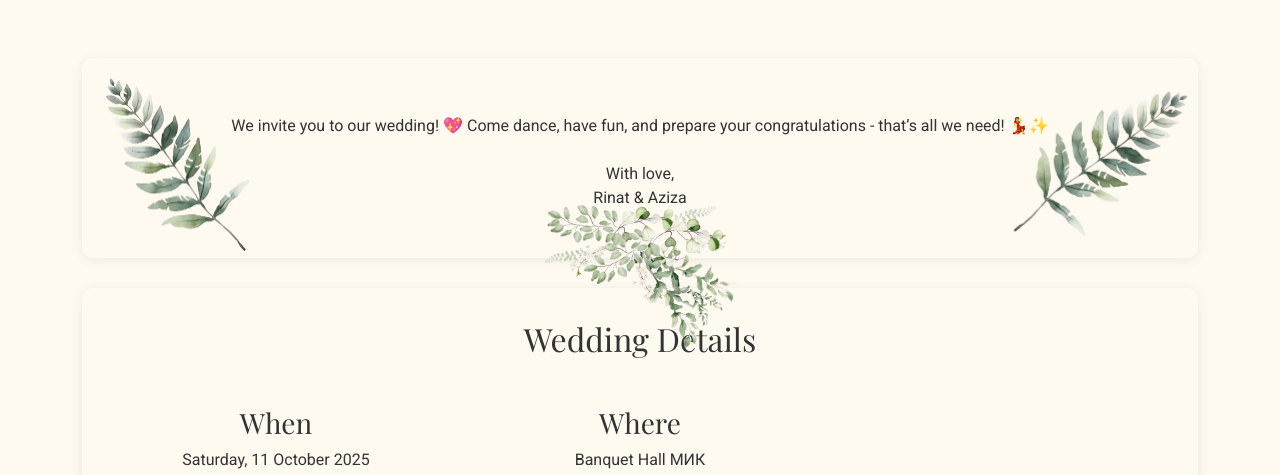
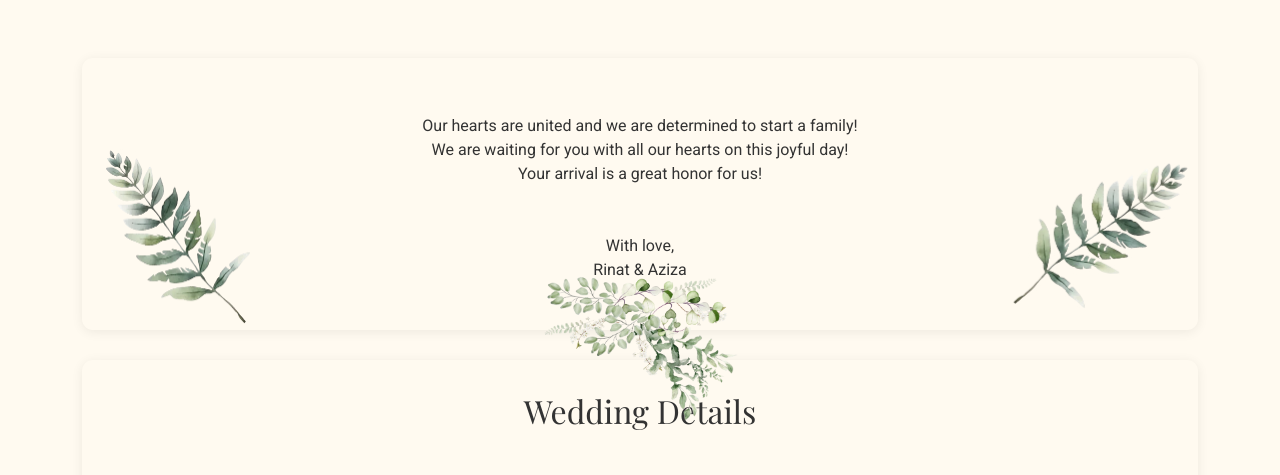
Before and after one commit to B-Rinat/b-rinat.github.io, a plain HTML site: page index.html in a window 1280 px wide. Shown: the part 802-1277 px from the top of the page. Drawn offline with nearby package versions, Linux system fonts and the light colour scheme.

Commit message:
updated text you_are_invited

```diff
--- a/index.html
+++ b/index.html
@@ -573,7 +573,9 @@
             dear_our: "Dear and beloved,",
             with_love_rinat_and_aziza: "With love,<br />Rinat & Aziza<br />",
             getting_married_title: "We're Getting Married!",
-            you_are_invited: `We invite you to our wedding! 💖 Come dance, have fun, and prepare your congratulations - that’s all we need! 💃✨`,
+            you_are_invited: `Our hearts are united and we are determined to start a family! <br />
+We are waiting for you with all our hearts on this joyful day! <br />
+Your arrival is a great honor for us! <br />`,
             details_title: "Wedding Details",
             when_title: "When",
             when_date: "Saturday, 11 October 2025",
@@ -610,8 +612,9 @@
             dear_our: "Дорогие и любимые,",
             with_love_rinat_and_aziza: "С любовью,<br />Ринат & Азиза<br />",
             getting_married_title: "Мы женимся!",
-            you_are_invited: `Приглашаем на нашу свадьбу 💖 Приходите танцевать, веселиться
-                и готовьте свои поздравления - это всё, что нам нужно! 💃✨`,
+            you_are_invited: `Наши сердца объединились, и мы полны решимости создать семью! <br />
+Мы ждём вас всем сердцем в этот радостный день! <br />
+Ваш приезд - большая честь для нас! <br />`,
             details_title: "Детали свадьбы",
             when_title: "Когда",
             when_date: "Суббота, 11 октября 2025 г.",
@@ -641,7 +644,9 @@
             dear_our: "Кымбаттуу жана сүйүктүүлөр,",
             with_love_rinat_and_aziza: "Сүйүү менен,<br />Ринат & Азиза<br />",
             getting_married_title: "Биз үйлөнүп жатабыз!",
-            you_are_invited: `Сизди үйлөнүү тоюбузга чакырабыз! 💖 Билегелеп, көңүл ачып, алкыштарыңарды даярдап келиңиз! 💃✨`,
+            you_are_invited: `Жүрөктөр биригип, үй-бүлө курууга бел байладык! <br />
+Бул кубанычтуу күндө сизди жан дүйнөбүз менен күтүп жатабыз! <br />
+Сиздин келишиңиз биз үчүн чоң сыймык! <br />`,
             details_title: "Той тууралуу",
             when_title: "Качан",
             when_date: "Ишемби, 11-октябрь 2025 ж.",
```
